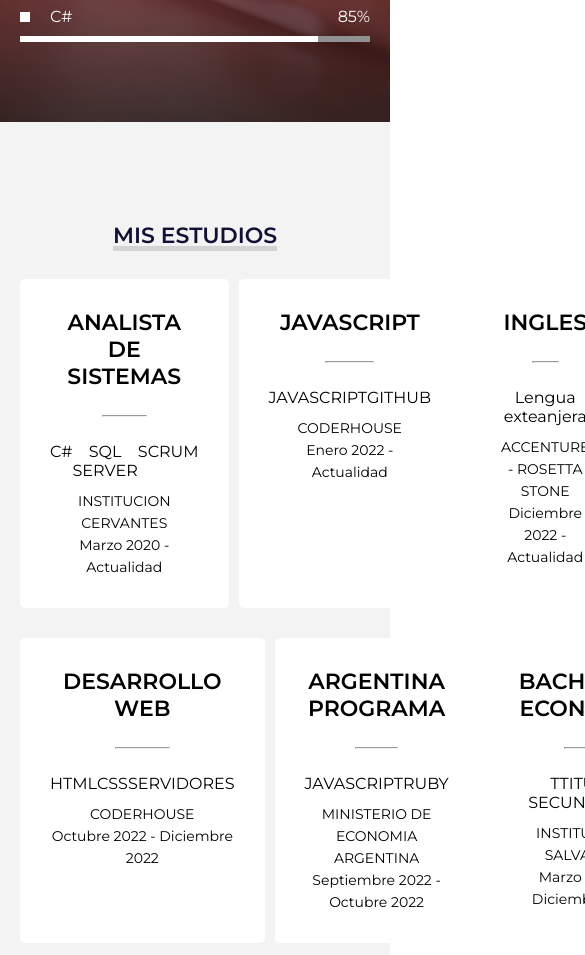
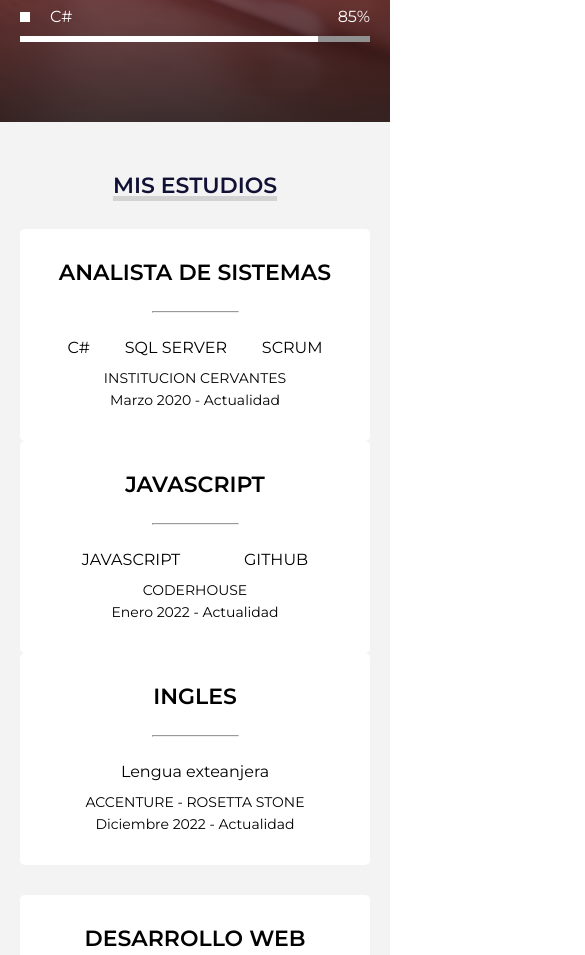
Before and after one commit to GeraFernandez/AP4.0-GerardoFernandezCV, a plain HTML site: page index.html in a window 390 px wide. Shown: the part 3780-4735 px from the top of the page, 585 px wide, since content can reach past the window. Drawn offline with Linux system fonts and the light colour scheme.

Commit message:
corecciones

```diff
--- a/css/estilo.css
+++ b/css/estilo.css
@@ -643,13 +643,13 @@
                 padding: 50px 20px;
             }
             /* seccion estudios */
-            #estudios {
-                padding: 50px 0;
+            #estudio {
+                padding: 50px 15px;
             }
-            #estudios .fila {
+            #estudio .fila {
                 display: block;
             }
-            #estudios .fila .proyecto {
+            #estudio .fila .proyecto {
                 margin: 10px auto;
             }
             /* seccion CONTACTO */
```
